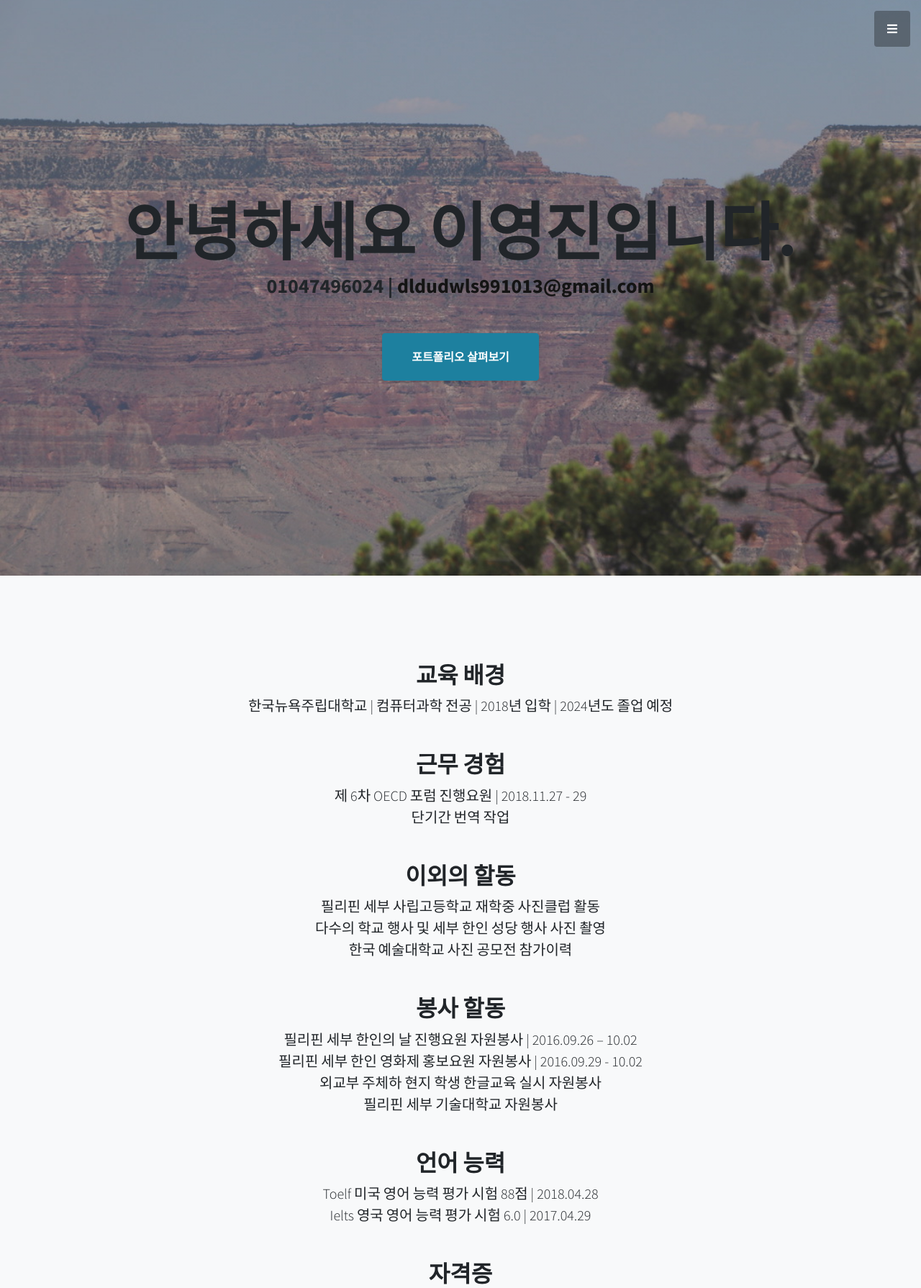
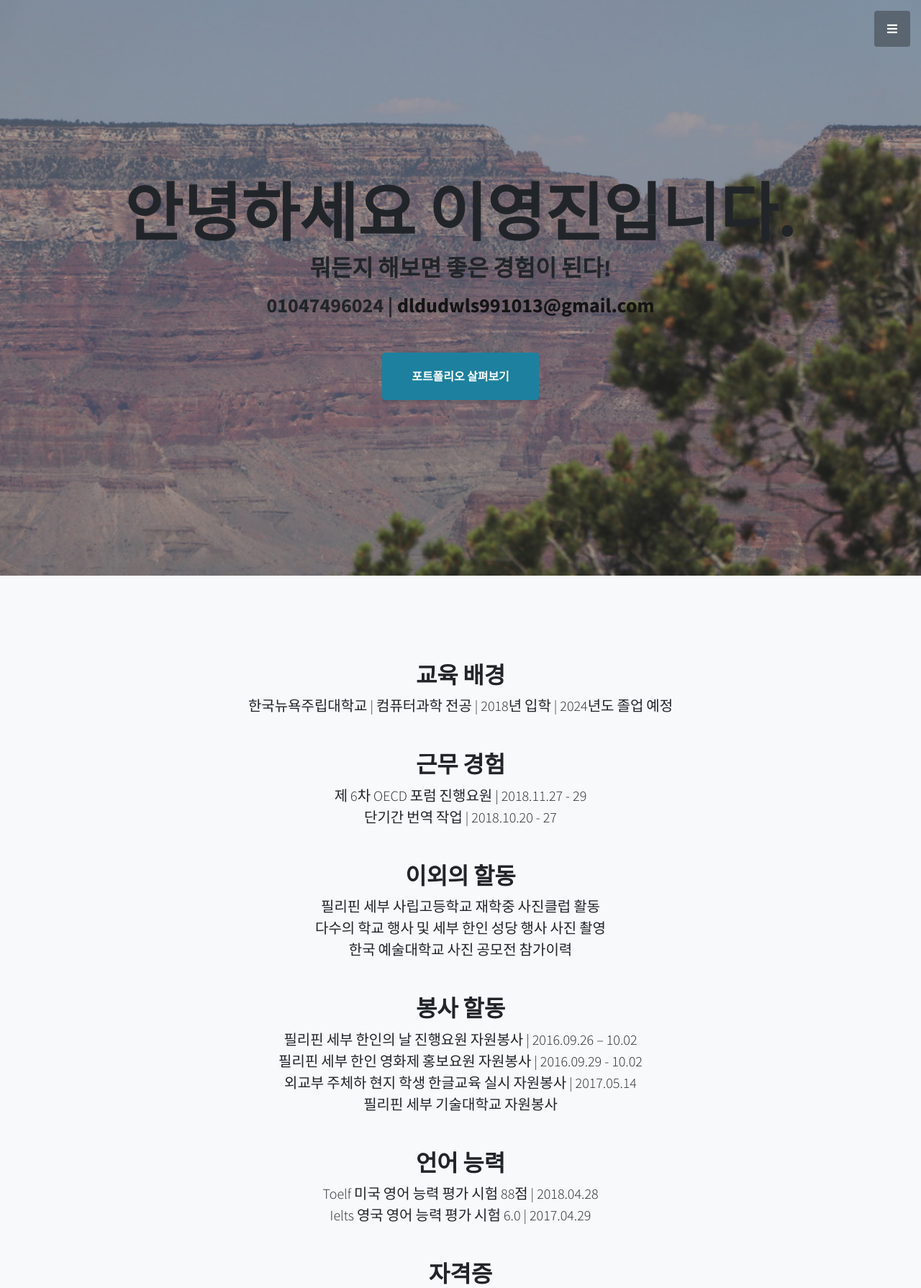
Before and after one commit to jacob9910/MyFirstBlog, a Django app: page /blog/ in a window 1280 px wide. Shown: the top 1790 px of the page at 72% size. Run offline with Django 3.2, Linux system fonts and the light colour scheme; some libraries are stand-ins or nearby versions.

Commit message:
history update

```diff
--- a/blog/templates/index.html
+++ b/blog/templates/index.html
@@ -56,6 +56,7 @@
   <header class="masthead d-flex">
     <div class="container text-center my-auto">
       <h1 class="mb-1">안녕하세요 이영진입니다.</h1>
+      <h2 class="mb-3">뭐든지 해보면 좋은 경험이 된다!</h2>
       <h3 class="mb-5">
         01047496024 | <a href="mailto:dldudwls991013@gmail.com" style="color:rgb(20, 20, 20)">dldudwls991013@gmail.com</a>
       </h3>
@@ -72,16 +73,16 @@
           <h2>교육 배경</h2>
           <p class="lead mb-5">한국뉴욕주립대학교 | 컴퓨터과학 전공 | 2018년 입학 | 2024년도 졸업 예정</p>
           <h2>근무 경험</h2>
-          <p class="lead mb-5">제 6차 OECD 포럼 진행요원 | 2018.11.27 - 29<br>단기간 번역 작업</p>
+          <p class="lead mb-5">제 6차 OECD 포럼 진행요원 | 2018.11.27 - 29<br>단기간 번역 작업 | 2018.10.20 - 27</p>
           <h2>이외의 할동</h2>
           <p class="lead mb-5">필리핀 세부 사립고등학교 재학중 사진클럽 활동<br>다수의 학교 행사 및 세부 한인 성당 행사 사진 촬영<br>한국 예술대학교 사진 공모전 참가이력</p>
           <h2>봉사 할동</h2>
-          <p class="lead mb-5">필리핀 세부 한인의 날 진행요원 자원봉사 | 2016.09.26 – 10.02<br>필리핀 세부 한인 영화제 홍보요원 자원봉사 | 2016.09.29 - 10.02<br>외교부 주체하 현지 학생 한글교육 실시 자원봉사<br>필리핀 세부 기술대학교 자원봉사</p>
+          <p class="lead mb-5">필리핀 세부 한인의 날 진행요원 자원봉사 | 2016.09.26 – 10.02<br>필리핀 세부 한인 영화제 홍보요원 자원봉사 | 2016.09.29 - 10.02<br>외교부 주체하 현지 학생 한글교육 실시 자원봉사 | 2017.05.14<br>필리핀 세부 기술대학교 자원봉사</p>
           <h2>언어 능력</h2>
           <p class="lead mb-5">Toelf 미국 영어 능력 평가 시험 88점 | 2018.04.28<br>Ielts 영국 영어 능력 평가 시험 6.0 | 2017.04.29</p>
           <h2>자격증</h2>
           <p class="lead mb-5"> 군복무중 굴삭기 운전 기능사 취득 | 2020.08.14</p>
-          <a class="btn btn-dark btn-xl js-scroll-trigger" href="#services">What We Offer</a>
+          <a class="btn btn-dark btn-xl js-scroll-trigger" href="#services">Look about Skills</a>
         </div>
       </div>
     </div>
```
